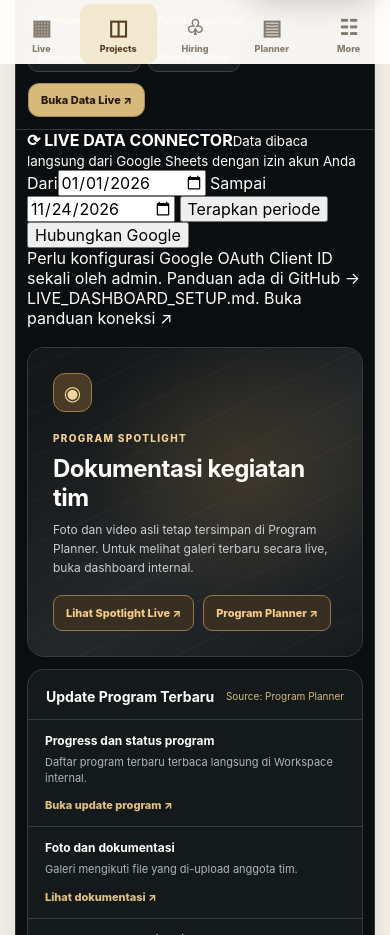
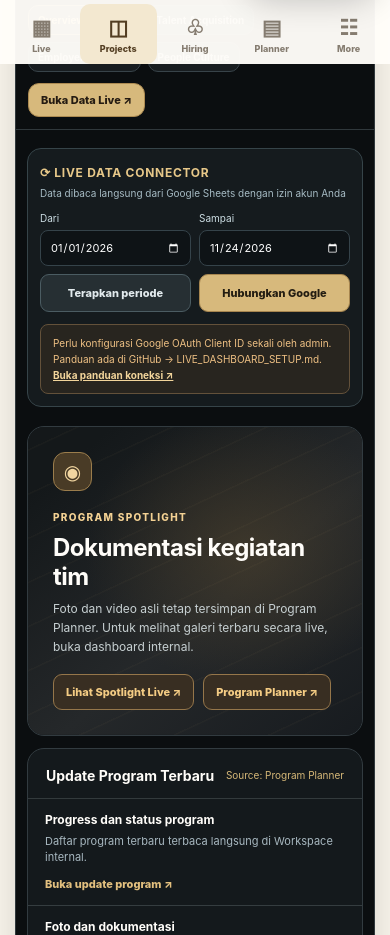
Before and after one commit to boyhcblackowl-coder/BlackOwl-TATM-PWA, a plain HTML site: page index.html in a window 390 px wide. Shown: the part 780-1715 px from the top of the page. Drawn offline with Linux system fonts and the light colour scheme.

Commit message:
Style OAuth connection, date filters, KPI refresh and secure Program Spotlight photo carousel

```diff
--- a/styles.css
+++ b/styles.css
@@ -253,3 +253,33 @@ button:focus-visible,a:focus-visible,input:focus-visible,select:focus-visible{ou
  .bo-view .live-frame-scroll iframe{min-width:740px}
  .bo-view .live-caption{padding:13px}
 }
+
+
+/* Connected Sheets live dashboard native controls */
+.bo-live-toolbar{display:flex;flex-wrap:wrap;align-items:center;justify-content:space-between;gap:11px;padding:16px;background:#151b1e;border:1px solid #364449;border-radius:14px;margin:18px 0 15px}
+.bo-live-title{min-width:170px;flex:1}.bo-live-title b{font-size:12px;color:#e7c889;letter-spacing:.06em}
+.bo-live-title small{font-size:10px;color:#a6bbc4;display:block;margin-top:5px;line-height:1.4}
+.bo-live-filters{display:flex;flex-wrap:wrap;align-items:end;gap:8px}
+.bo-live-filters label{color:#cbdce2;font-size:10px;display:grid;gap:6px}
+.bo-live-filters input{background:#0e1316;border:1px solid #35434a;border-radius:8px;padding:9px;color:#fff;font-size:11px;color-scheme:dark}
+.bo-live-filters button{border-radius:9px;padding:11px 13px;font-size:11px;font-weight:800;background:#d7b97c;color:#231d12;border:1px solid #a6854f;min-height:36px}
+.bo-live-filters button:first-of-type{background:#262f33;color:#e2eaed;border-color:#4b5c62}
+.bo-live-filters button:disabled{opacity:.55}
+.bo-live-state{width:100%;color:#efc184;background:#28251f;border:1px solid #63513a;padding:10px 12px;border-radius:8px;font-size:11px;line-height:1.6}
+.bo-live-state[data-state="ok"]{background:#13251c;color:#8ee0b3;border-color:#316246}
+.bo-live-state a{color:#f2d59b;text-decoration:underline;font-weight:750}
+.bo-update-title{display:flex;align-items:center;justify-content:space-between;gap:9px}
+.bo-update-title b{min-width:0;overflow-wrap:anywhere}
+.bo-status{white-space:nowrap;padding:5px 8px;border:1px solid #6b5737;background:#342b20;color:#e6c488;border-radius:15px;font-weight:800;font-size:9px}
+.bo-native-photo{background-position:center;background-size:cover;transition:background-image .2s ease}
+.bo-spotlight-next{background:#403323;border:1px solid #a88a56;color:#f8d69e;border-radius:9px;padding:9px 12px;font-weight:750;font-size:11px}
+@media(max-width:850px){
+ .bo-live-toolbar{padding:12px;gap:12px}
+ .bo-live-title{width:100%}
+ .bo-live-filters{width:100%}
+ .bo-live-filters label{flex:1;min-width:125px}
+ .bo-live-filters input{width:100%}
+ .bo-live-filters button{flex:1}
+ .bo-live-state{font-size:10px}
+ .bo-update-title{align-items:start}
+}
```
